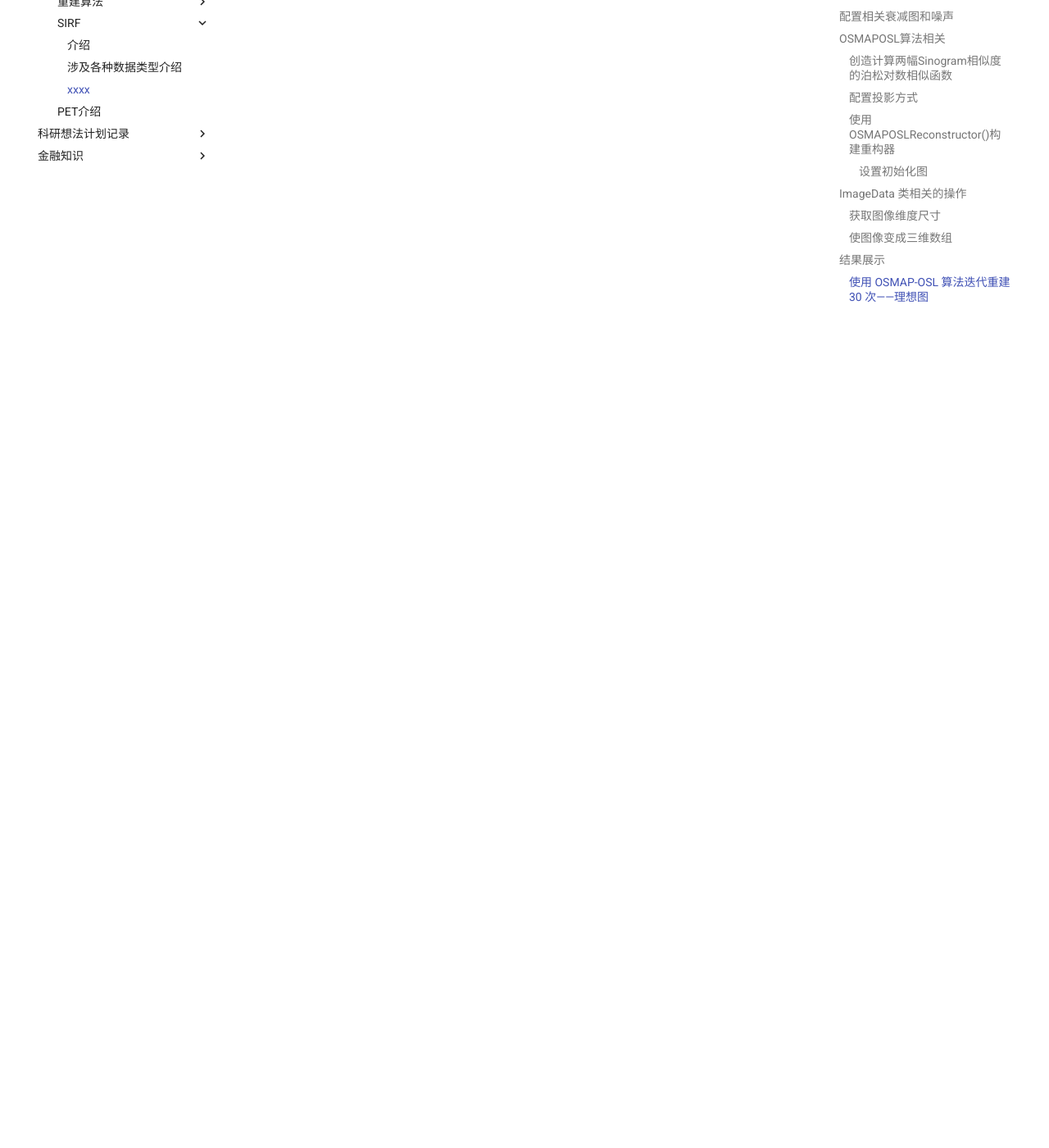
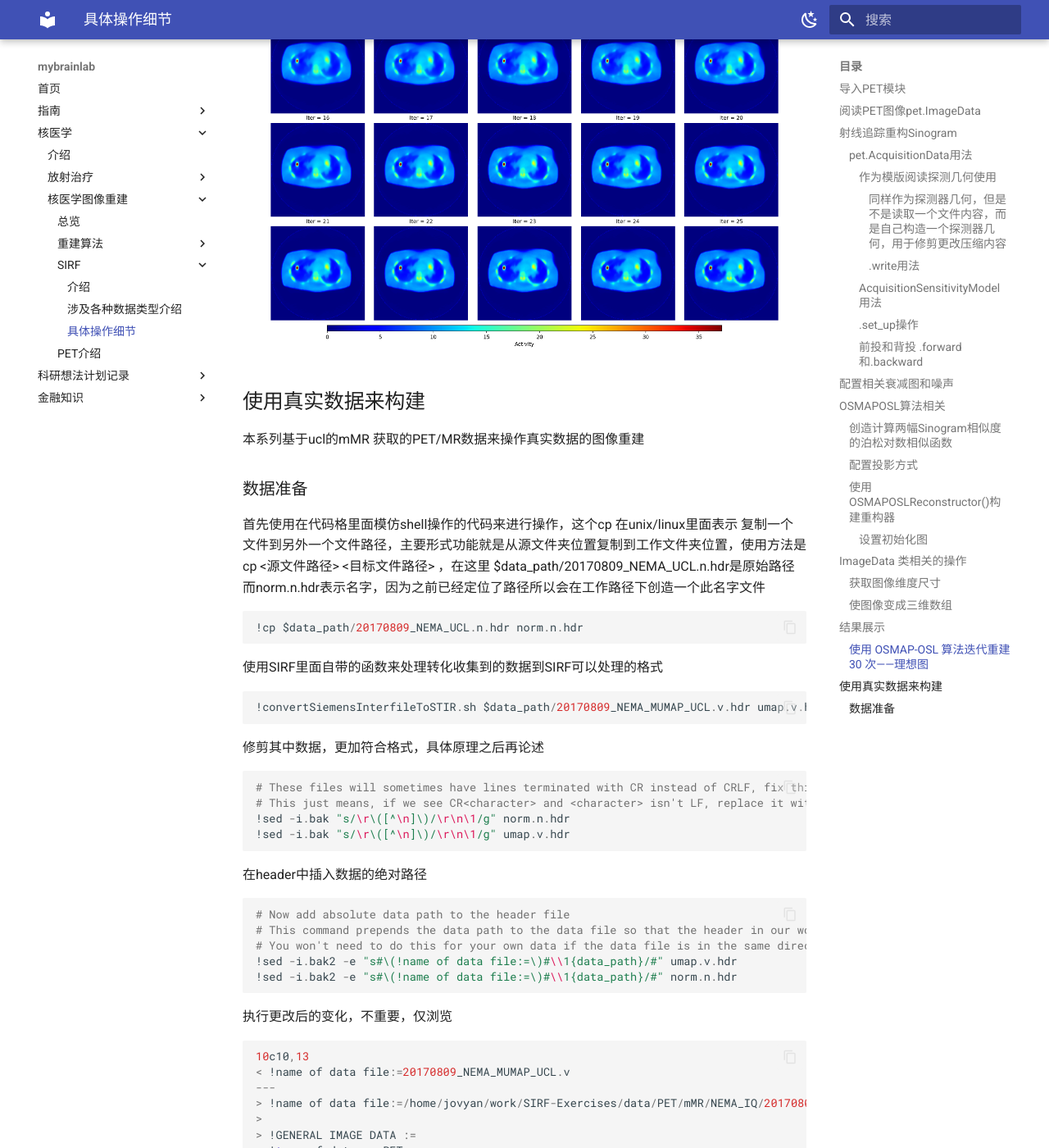
Before and after one commit to dutoumanwulao/mybrainlab, an MkDocs documentation site: the page built from docs/nukmed/recon/sirf/xxxx.md, in a window 1280 px wide and 1400 px high, scrolled down 6189 px. Shown: the whole window at 82% size. Built offline with MkDocs 1.6.1 and Material for MkDocs 9.7.7, drawn with Linux system fonts in a browser that asks for light colours; some of the changed text lies outside the part shown.

Commit message:
更新并查看内容

````diff
--- a/docs/nukmed/recon/sirf/xxxx.md
+++ b/docs/nukmed/recon/sirf/xxxx.md
@@ -6,7 +6,11 @@
 ```python
 import sirf.STIR as pet
 ```
-
+也可以
+```python
+from sirf.STIR import *
+```
+这样在之后每次使用内部函数时候都不需要再用pet.什么什么的函数。直接用就可以。
 
 ## 阅读PET图像`pet.ImageData`
 
@@ -68,8 +72,33 @@
 ```
 当然，正如数据类型章节所说的，[点击查看医学图像数据的区别](pictype.md#hv-文件和-hs-文件-和-v-文件-和-s-文件-hvhsdata)，也可以对于头部文件直接进行数据处理，内部算法会直接处理相应的完整数据。
 
+##### 同样作为探测器几何，但是不是读取一个文件内容，而是自己构造一个探测器几何，用于修剪更改压缩内容
 
 
+```python
+template_acq_data = AcquisitionData('Siemens_mMR', span=11, max_ring_diff=15, view_mash_factor=2)
+```
+注意这里就是没有用pet.AcquisitionData, 因为之前规定的是from sirf.STIR import *，
+
+'Siemens_mMR'是机器系统名字，span表示压缩因子，等于11就是把11个环差的数据都压缩到一个平面上。max_ring_diff=15只统计小于15的环差的数据，本来有60这里就不统计。
+
+##### `.write`用法
+
+在SIRF里面 .write表示把前文档输出成后面括号带有的后缀形式，就是这么简单
+
+```python
+some_data_object.write(<filename>)
+```
+或者更加具体地说
+
+```python
+reconstructed_image.write('OSEM_result.hv')
+```
+就会产生两个文件，一个是'OSEM_result.hv'，一个是'OSEM_result.v'
+
+
+
+#### `AcquisitionSensitivityModel`用法
 如果是处理带衰减图的数据，同样地在这里配置：注意，这个AcquisitionSensitivityModel会根据输入结果的不同产生不同的东西，如果输入体素图他就会产生一个衰减图sinogram数据，不过如果输入一个sinogram，它就会配置一个之后每次前投和背投都会把这个sinogram当做衰减图的操作。
 
 ```python
@@ -260,3 +289,78 @@
 ### 使用 OSMAP-OSL 算法迭代重建 30 次——理想图
 
 ![使用OSMAP-OSL算法迭代重建30次每次图像显示——理想图](pic/OSEM1-30iterate.png)
+
+
+
+
+##  使用真实数据来构建
+
+本系列基于ucl的mMR 获取的PET/MR数据来操作真实数据的图像重建
+
+
+### 数据准备
+
+首先使用在代码格里面模仿shell操作的代码来进行操作，这个cp 在unix/linux里面表示 复制一个文件到另外一个文件路径，主要形式功能就是从源文件夹位置复制到工作文件夹位置，使用方法是cp <源文件路径> <目标文件路径>
+，在这里 $data_path/20170809_NEMA_UCL.n.hdr是原始路径而norm.n.hdr表示名字，因为之前已经定位了路径所以会在工作路径下创造一个此名字文件
+```python
+!cp $data_path/20170809_NEMA_UCL.n.hdr norm.n.hdr
+```
+
+使用SIRF里面自带的函数来处理转化收集到的数据到SIRF可以处理的格式
+```python
+!convertSiemensInterfileToSTIR.sh $data_path/20170809_NEMA_MUMAP_UCL.v.hdr umap.v.hdr
+```
+
+修剪其中数据，更加符合格式，具体原理之后再论述
+```python
+# These files will sometimes have lines terminated with CR instead of CRLF, fix this
+# This just means, if we see CR<character> and <character> isn't LF, replace it with CRLF<character>
+!sed -i.bak "s/\r\([^\n]\)/\r\n\1/g" norm.n.hdr
+!sed -i.bak "s/\r\([^\n]\)/\r\n\1/g" umap.v.hdr
+```
+
+在header中插入数据的绝对路径
+
+
+```python
+# Now add absolute data path to the header file
+# This command prepends the data path to the data file so that the header in our working folder points to the data
+# You won't need to do this for your own data if the data file is in the same directory.
+!sed -i.bak2 -e "s#\(!name of data file:=\)#\\1{data_path}/#" umap.v.hdr
+!sed -i.bak2 -e "s#\(!name of data file:=\)#\\1{data_path}/#" norm.n.hdr
+```
+
+执行更改后的变化，不重要，仅浏览
+
+```python
+10c10,13
+< !name of data file:=20170809_NEMA_MUMAP_UCL.v
+---
+> !name of data file:=/home/jovyan/work/SIRF-Exercises/data/PET/mMR/NEMA_IQ/20170809_NEMA_MUMAP_UCL.v
+>
+> !GENERAL IMAGE DATA :=
+> !type of data := PET
+12d14
+< !GENERAL IMAGE DATA:=
+15c17
+< image data byte order:=LITTLEENDIAN
+---
+> imagedata byte order:=LITTLEENDIAN
+27,29c29,31
+< scale factor (mm/pixel) [1]:=2.08626
+< scale factor (mm/pixel) [2]:=2.08626
+< scale factor (mm/pixel) [3]:=2.03125
+---
+> scaling factor (mm/pixel) [1]:=2.08626
+> scaling factor (mm/pixel) [2]:=2.08626
+> scaling factor (mm/pixel) [3]:=2.03125
+37,38c39,41
+< !image duration (sec):=0
+< !image relative start time (sec):=0
+---
+> number of time frames:=1
+> !image duration (sec)[1]:=0
+> !image relative start time (sec)[1]:=0
+77a81
+> !END OF INTERFILE :=
+```
--- a/mkdocs.yml
+++ b/mkdocs.yml
@@ -60,7 +60,7 @@
           - SIRF:
               - 介绍: nukmed/recon/sirf/index.md
               - 涉及各种数据类型介绍: nukmed/recon/sirf/pictype.md
-              - xxxx: nukmed/recon/sirf/xxxx.md
+              - 具体操作细节: nukmed/recon/sirf/xxxx.md
           - PET介绍:  nukmed/recon/sirf/PETintro.md
   - 科研想法计划记录:
       - 介绍: researchidea/index.md
````
Also changed, not shown: docs/nukmed/recon/sirf/PETintro.md (+8 -0 lines).
